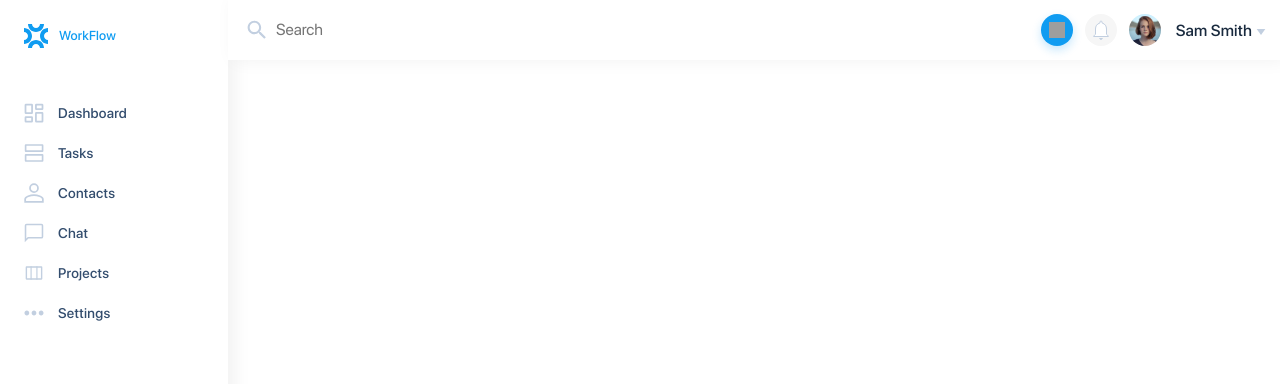
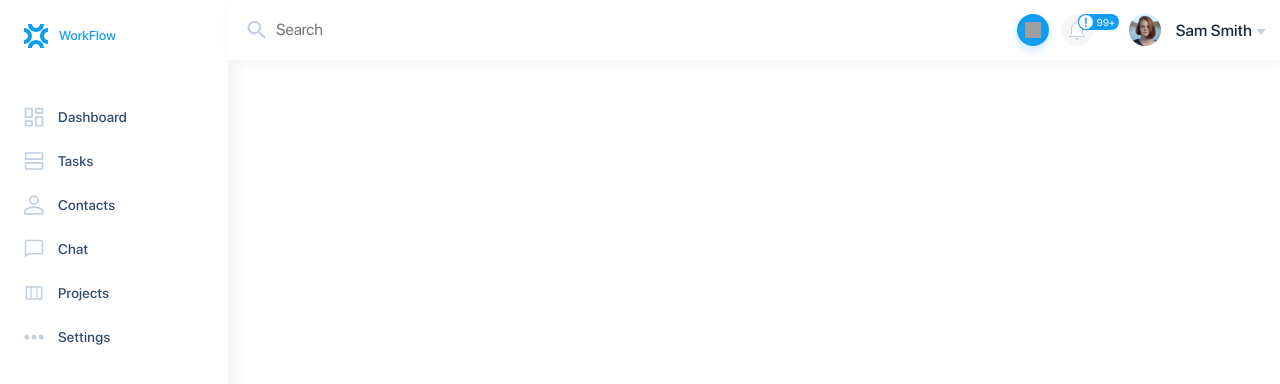
Before and after one commit to qHollow/work-flow, a React (Create React App) app: page / in a window 1280 px wide. Shown: the top 384 px of the page. Built offline with nearby package versions, Linux system fonts and the light colour scheme; grey boxes are pictures that could not be loaded; the HTML template or start-up script is replaced by a standard one.

Commit message:
feat: add notification; refactor: font-face

```diff
--- a/src/components/App/globalStyle.js
+++ b/src/components/App/globalStyle.js
@@ -6,24 +6,24 @@ const GlobalStyle = createGlobalStyle`
     font-family: 'SF Pro Display';
     font-style: normal;
     font-weight: 400;
-    src: local('SF Pro Display Regular'),
-         url('/assets/fonts/SFProDisplay-Regular.woff2') format('woff2')
+    font-display: swap;
+    src: url('/assets/fonts/SFProDisplay-Regular.woff2') format('woff2')
   }
 
   @font-face {
     font-family: 'SF Pro Display';
     font-style: normal;
     font-weight: 500;
-    src: local('SF Pro Display Medium'),
-         url('/assets/fonts/SFProDisplay-Medium.woff2') format('woff2')
+    font-display: swap;
+    src: url('/assets/fonts/SFProDisplay-Medium.woff2') format('woff2')
   }
 
   @font-face {
     font-family: 'SF Pro Display';
     font-style: normal;
     font-weight: 600;
-    src: local('SF Pro Display Medium'),
-         url('/assets/fonts/SFProDisplay-Semibold.woff2') format('woff2')
+    font-display: swap;
+    src: url('/assets/fonts/SFProDisplay-Semibold.woff2') format('woff2')
   }
 
   /* Указываем box sizing */
@@ -31,7 +31,7 @@ const GlobalStyle = createGlobalStyle`
   *::before,
   *::after {
     box-sizing: border-box;
-    font-family: 'SF Pro Display';
+    font-family: 'SF Pro Display', sans-serif;
   }
 
   /* Убираем внутренние отступы и стилизацию */
--- a/src/components/Aside/Aside.jsx
+++ b/src/components/Aside/Aside.jsx
@@ -1,5 +1,7 @@
 import styled from "styled-components";
+
 import Button from "../Button";
+import Notification from "../Notification";
 
 const SideBar = styled.aside`
   background-color: #fff;
@@ -100,20 +102,7 @@ const Aside = () => {
           </Button>
         </ListItem>
         <ListItem>
-          <Button
-            w={32}
-            h={32}
-            model={"secondary"}
-            bgcolor={"#F6F6F6"}
-            textColor={"F6F6F6"}
-          >
-            <img
-              src="/assets/icons/ring.svg"
-              alt="Notifications"
-              width="16"
-              height="20"
-            />
-          </Button>
+         <Notification count={100}/>
         </ListItem>
         <ListItem>
           <Profile>
--- a/src/components/Button/Button.jsx
+++ b/src/components/Button/Button.jsx
@@ -1,6 +1,7 @@
 import styled, { css } from "styled-components";
 
 const CustomButton = styled.button`
+  position: relative;
   width: ${(props) => props.w}px;
   height: ${(props) => props.h}px;
   display: flex;
@@ -29,7 +30,7 @@ const CustomButton = styled.button`
         background-color: #c2cfe0;
         opacity: 0.4;
       }
-    `}
+    `};
 
   ${(props) =>
     props.model === "secondary" &&
@@ -41,7 +42,7 @@ const CustomButton = styled.button`
         opacity: 0.4;
         background-color: #c2cfe0;
       }
-    `}
+    `};
 
   ${(props) =>
     props.model === "tertiary" &&
@@ -51,7 +52,7 @@ const CustomButton = styled.button`
       &:disabled {
         opacity: 0.4;
       }
-    `}
+    `};
 
   &:focus,
   &:hover {
@@ -63,12 +64,12 @@ const CustomButton = styled.button`
   }
 `;
 
-const Button = ({ model = "primary", children, ...styles }) => {
+const Button = ({ model = "primary", children, notification, ...styles }) => {
   return (
-    <CustomButton model={model} {...styles}>
-      {children}
-    </CustomButton>
+      <CustomButton model={model} {...styles}>{children}</CustomButton>
   );
 };
 
+
+
 export default Button;
--- a/src/components/Header/Header.jsx
+++ b/src/components/Header/Header.jsx
@@ -27,21 +27,52 @@ const LogoText = styled.p`
 `;
 
 const Nav = styled.nav`
-  margin: 31px 0 0 24px;
+  margin-top: 31px;
 `;
 
 const NavigationList = styled.ul`
-	margin-top: 31px;
   list-style-type: none;
   display: flex;
   flex-direction: column;
-	gap: 20px;
+`;
+
+const ListItem = styled.li`
+  width: 100%;
+  height: 28px;
+  display: flex;
+  align-items: center;
+  margin-bottom: 16px;
 `;
 
 const NavLink = styled(Link)`
+  position: relative;
+  width: 100%;
+  height: 100%;
   display: flex;
   align-items: center;
   text-decoration: none;
+  transition: translate .3s ease-in-out;
+
+  svg {
+    margin-left: 24px;
+  }
+
+
+  &:hover,
+  &:focus {
+    background: linear-gradient(
+      90deg,
+      rgba(16, 156, 241, 0.15) 0.66%,
+      rgba(196, 196, 196, 0) 100%
+    );
+
+    border-right: 3px solid #109cf1;
+
+    path,
+    rect {
+      stroke: #109cf1;
+    }
+  }
 `;
 
 const NavText = styled.p`
@@ -50,84 +81,139 @@ const NavText = styled.p`
   font-size: 14px;
   line-height: 17px;
   letter-spacing: 0.02em;
-	color: #334D6E;
+  color: #334d6e;
 `;
 
 const Header = () => {
   return (
     <Wrapper>
-      <Logo to='/'>
+      <Logo to="/">
         <img src="/assets/icons/Logo.svg" alt="Logo" width="24" height="24" />
         <LogoText>WorkFlow</LogoText>
       </Logo>
       <Nav>
         <NavigationList>
-          <li>
-            <NavLink to='/'>
-              <img
-                src="/assets/icons/dashboard.svg"
-                alt="Dashboard"
+          <ListItem>
+            <NavLink to="/">
+              <svg
                 width="20"
                 height="20"
+                viewBox="0 0 16 16"
+                fill="none"
+                xmlns="http://www.w3.org/2000/svg"
+              >
+                <path
+                  d="M6.16667 8.13333H1.5C1.33431 8.13333 1.2 7.99902 1.2 7.83333V1.5C1.2 1.33431 1.33431 1.2 1.5 1.2H6.16667C6.33235 1.2 6.46667 1.33431 6.46667 1.5V7.83333C6.46667 7.99902 6.33235 8.13333 6.16667 8.13333ZM6.16667 14.8H1.5C1.33431 14.8 1.2 14.6657 1.2 14.5V11.5C1.2 11.3343 1.33431 11.2 1.5 11.2H6.16667C6.33235 11.2 6.46667 11.3343 6.46667 11.5V14.5C6.46667 14.6657 6.33235 14.8 6.16667 14.8ZM14.5 14.8H9.83333C9.66765 14.8 9.53333 14.6657 9.53333 14.5V8.16667C9.53333 8.00098 9.66765 7.86667 9.83333 7.86667H14.5C14.6657 7.86667 14.8 8.00098 14.8 8.16667V14.5C14.8 14.6657 14.6657 14.8 14.5 14.8ZM9.53333 4.5V1.5C9.53333 1.33431 9.66765 1.2 9.83333 1.2H14.5C14.6657 1.2 14.8 1.33431 14.8 1.5V4.5C14.8 4.66569 14.6657 4.8 14.5 4.8H9.83333C9.66765 4.8 9.53333 4.66569 9.53333 4.5Z"
+                  stroke="#C2CFE0"
+                  strokeWidth="1.4"
                 />
+              </svg>
               <NavText>Dashboard</NavText>
             </NavLink>
-          </li>
-          <li>
+          </ListItem>
+          <ListItem>
             <NavLink>
-              <img
-                src="/assets/icons/tasks.svg"
-                alt="Tasks"
+              <svg
                 width="20"
                 height="20"
+                viewBox="0 0 17 16"
+                fill="none"
+                xmlns="http://www.w3.org/2000/svg"
+              >
+                <path
+                  d="M1.49935 1.2H15.666C15.7377 1.2 15.7993 1.2616 15.7993 1.33333V6.33333C15.7993 6.40507 15.7377 6.46667 15.666 6.46667H1.49935C1.42762 6.46667 1.36602 6.40507 1.36602 6.33333V1.33333C1.36602 1.2616 1.42761 1.2 1.49935 1.2ZM1.49935 9.53333H15.666C15.7377 9.53333 15.7993 9.59493 15.7993 9.66667V14.6667C15.7993 14.7384 15.7377 14.8 15.666 14.8H1.49935C1.42762 14.8 1.36602 14.7384 1.36602 14.6667V9.66667C1.36602 9.59493 1.42761 9.53333 1.49935 9.53333Z"
+                  stroke="#C2CFE0"
+                  strokeWidth="1.4"
                 />
+              </svg>
               <NavText>Tasks</NavText>
             </NavLink>
-          </li>
-          <li>
+          </ListItem>
+          <ListItem>
             <NavLink>
-              <img
-                src="/assets/icons/contacts.svg"
-                alt="Contacts"
+              <svg
                 width="20"
                 height="20"
+                viewBox="0 0 16 16"
+                fill="none"
+                xmlns="http://www.w3.org/2000/svg"
+              >
+                <path
+                  d="M4.81154 4.11106C4.81154 2.34904 6.23842 0.922168 8.00043 0.922168C9.76244 0.922168 11.1893 2.34904 11.1893 4.11106C11.1893 5.87307 9.76244 7.29995 8.00043 7.29995C6.23842 7.29995 4.81154 5.87307 4.81154 4.11106ZM0.922656 12.8611C0.922656 12.4716 1.11218 12.0787 1.54765 11.6768C1.98788 11.2705 2.63116 10.904 3.39842 10.5966C4.93407 9.98144 6.79002 9.67217 8.00043 9.67217C9.21084 9.67217 11.0668 9.98144 12.6024 10.5966C13.3697 10.904 14.013 11.2705 14.4532 11.6768C14.8887 12.0787 15.0782 12.4716 15.0782 12.8611V15.0777H0.922656V12.8611Z"
+                  stroke="#C2CFE0"
+                  strokeWidth="1.4"
                 />
+              </svg>
               <NavText>Contacts</NavText>
             </NavLink>
-          </li>
-          <li>
+          </ListItem>
+          <ListItem>
             <NavLink>
-              <img
-                src="/assets/icons/chat.svg"
-                alt="Chat"
+              <svg
                 width="20"
                 height="20"
+                viewBox="0 0 18 18"
+                fill="none"
+                xmlns="http://www.w3.org/2000/svg"
+              >
+                <path
+                  d="M3.99935 13.2998H3.7094L3.50437 13.5049L1.36602 15.6432V2.33317C1.36602 1.8031 1.80262 1.3665 2.33268 1.3665H15.666C16.1961 1.3665 16.6327 1.8031 16.6327 2.33317V12.3332C16.6327 12.8632 16.1961 13.2998 15.666 13.2998H3.99935Z"
+                  stroke="#C2CFE0"
+                  strokeWidth="1.4"
                 />
+              </svg>
               <NavText>Chat</NavText>
             </NavLink>
-          </li>
-          <li>
+          </ListItem>
+          <ListItem>
             <NavLink>
-              <img
-                src="/assets/icons/deals.svg"
-                alt="Projects"
+              <svg
                 width="20"
                 height="20"
+                viewBox="0 0 20 20"
+                fill="none"
+                xmlns="http://www.w3.org/2000/svg"
+              >
+                <path
+                  d="M2.49935 4.0335H17.4993C17.5711 4.0335 17.6327 4.0951 17.6327 4.16683V15.8335C17.6327 15.9052 17.5711 15.9668 17.4993 15.9668H2.49935C2.42761 15.9668 2.36602 15.9052 2.36602 15.8335V4.16683C2.36602 4.0951 2.42761 4.0335 2.49935 4.0335Z"
+                  stroke="#C2CFE0"
+                  strokeWidth="1.4"
                 />
+                <rect
+                  x="6.5"
+                  y="3.3335"
+                  width="1.16667"
+                  height="13.3333"
+                  fill="#C2CFE0"
+                />
+                <rect
+                  x="12.334"
+                  y="3.3335"
+                  width="1.16667"
+                  height="13.3333"
+                  fill="#C2CFE0"
+                />
+              </svg>
               <NavText>Projects</NavText>
             </NavLink>
-          </li>
-          <li>
+          </ListItem>
+          <ListItem>
             <NavLink>
-              <img
-                src="/assets/icons/settings.svg"
-                alt="Settings"
+              <svg
                 width="20"
                 height="20"
+                viewBox="0 0 14 4"
+                fill="none"
+                xmlns="http://www.w3.org/2000/svg"
+              >
+                <path
+                  d="M2.00065 0.333496C1.08398 0.333496 0.333984 1.0835 0.333984 2.00016C0.333984 2.91683 1.08398 3.66683 2.00065 3.66683C2.91732 3.66683 3.66732 2.91683 3.66732 2.00016C3.66732 1.0835 2.91732 0.333496 2.00065 0.333496ZM12.0007 0.333496C11.084 0.333496 10.334 1.0835 10.334 2.00016C10.334 2.91683 11.084 3.66683 12.0007 3.66683C12.9173 3.66683 13.6673 2.91683 13.6673 2.00016C13.6673 1.0835 12.9173 0.333496 12.0007 0.333496ZM7.00065 0.333496C6.08398 0.333496 5.33398 1.0835 5.33398 2.00016C5.33398 2.91683 6.08398 3.66683 7.00065 3.66683C7.91732 3.66683 8.66732 2.91683 8.66732 2.00016C8.66732 1.0835 7.91732 0.333496 7.00065 0.333496Z"
+                  fill="#C2CFE0"
                 />
+              </svg>
               <NavText>Settings</NavText>
             </NavLink>
-          </li>
+          </ListItem>
         </NavigationList>
       </Nav>
     </Wrapper>
--- /dev/null
+++ b/src/components/Notification/Notification.jsx
@@ -0,0 +1,62 @@
+import styled, { css } from "styled-components";
+
+import Button from "../Button";
+
+const Wrapper = styled.div`
+  position: relative;
+  ${(props) =>
+    props.count &&
+    css`
+      margin-right: 24px;
+    `};
+`;
+
+const NotificationAlert = styled.div`
+  display: flex;
+  align-items: center;
+  gap: 3px;
+  position: absolute;
+  top: 0;
+  margin-left: 17px;
+  color: #ffffff;
+  background-color: #109cf1;
+  width: max-content;
+  height: 16px;
+  border-radius: 10px;
+  font-size: 10px;
+  line-height: 12px;
+  letter-spacing: 0.02em;
+
+  span {
+    padding-right: 4px;
+  }
+`;
+
+const Notification = ({ count }) => {
+  return (
+    <Wrapper count={count > 0}>
+      <Button
+        w={32}
+        h={32}
+        bgcolor={"#F6F6F6"}
+        model={"secondary"}
+        textColor={"#F6F6F6"}
+      >
+        <img src="/assets/icons/ring.svg" alt="Notification" />
+      </Button>
+      {count > 0 && (
+        <NotificationAlert>
+          <img
+            src="/assets/icons/Notification.svg"
+            alt="Notification"
+            width="16"
+            height="16"
+          />
+          <span>{count > 99 ? "99+" : count}</span>
+        </NotificationAlert>
+      )}
+    </Wrapper>
+  );
+};
+
+export default Notification;
--- /dev/null
+++ b/src/components/Notification/index.js
@@ -0,0 +1,3 @@
+import Notification from './Notification';
+
+export default Notification;
```
Also changed, not shown: public/assets/icons/Notification.svg (added). Lines whose indentation alone changed are shown as unchanged.
